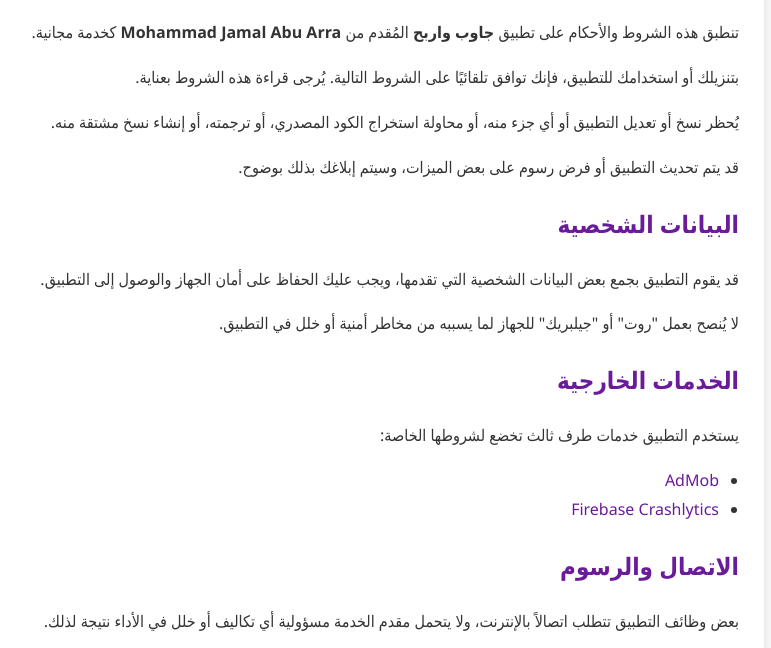
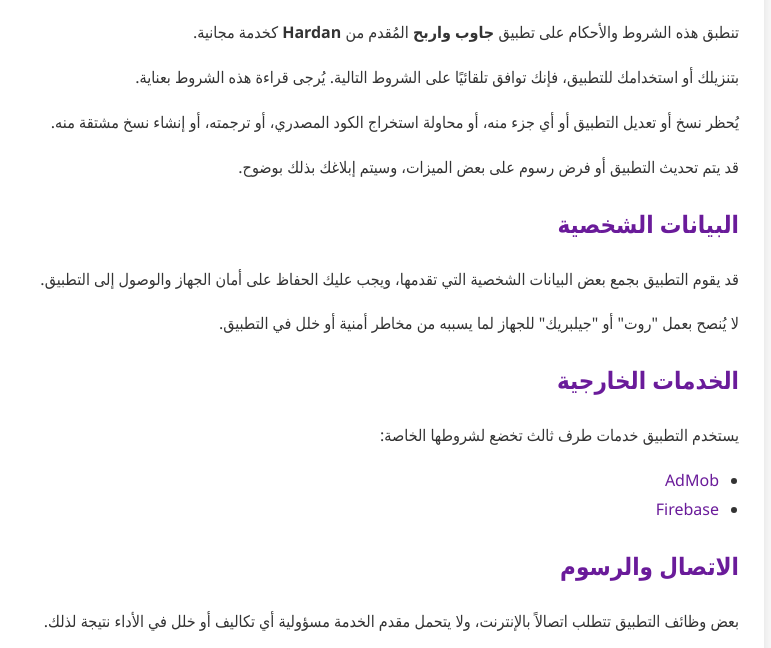
Before and after one commit to MohammadJamal7/PrivacyPlicy_page, a plain HTML site: page index.html in a window 1280 px wide. Shown: the part 152-800 px from the top of the page, without its empty margins (326-1097 px from the left). Drawn offline with Linux system fonts and the light colour scheme.

Commit message:
Update index.html

```diff
--- a/index.html
+++ b/index.html
@@ -44,7 +44,7 @@
 <body>
   <div class="container">
     <h1>شروط الاستخدام</h1>
-    <p>تنطبق هذه الشروط والأحكام على تطبيق <strong>جاوب واربح</strong> المُقدم من <strong>Mohammad Jamal Abu Arra</strong> كخدمة مجانية.</p>
+    <p>تنطبق هذه الشروط والأحكام على تطبيق <strong>جاوب واربح</strong> المُقدم من <strong>Hardan</strong> كخدمة مجانية.</p>
 
     <p>بتنزيلك أو استخدامك للتطبيق، فإنك توافق تلقائيًا على الشروط التالية. يُرجى قراءة هذه الشروط بعناية.</p>
 
@@ -61,7 +61,7 @@
     <p>يستخدم التطبيق خدمات طرف ثالث تخضع لشروطها الخاصة:</p>
     <ul>
       <li><a href="https://developers.google.com/admob/terms" target="_blank">AdMob</a></li>
-      <li><a href="https://firebase.google.com/terms/crashlytics" target="_blank">Firebase Crashlytics</a></li>
+      <li><a href="https://firebase.google.com/terms/crashlytics" target="_blank">Firebase</a></li>
     </ul>
 
     <h2>الاتصال والرسوم</h2>
```
